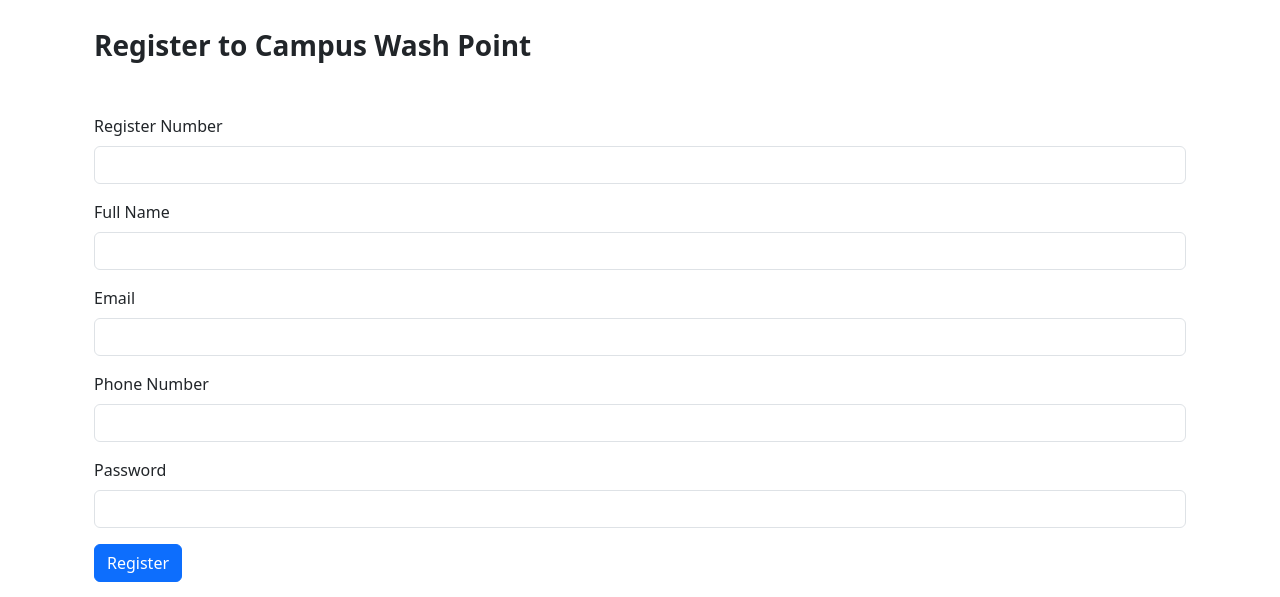
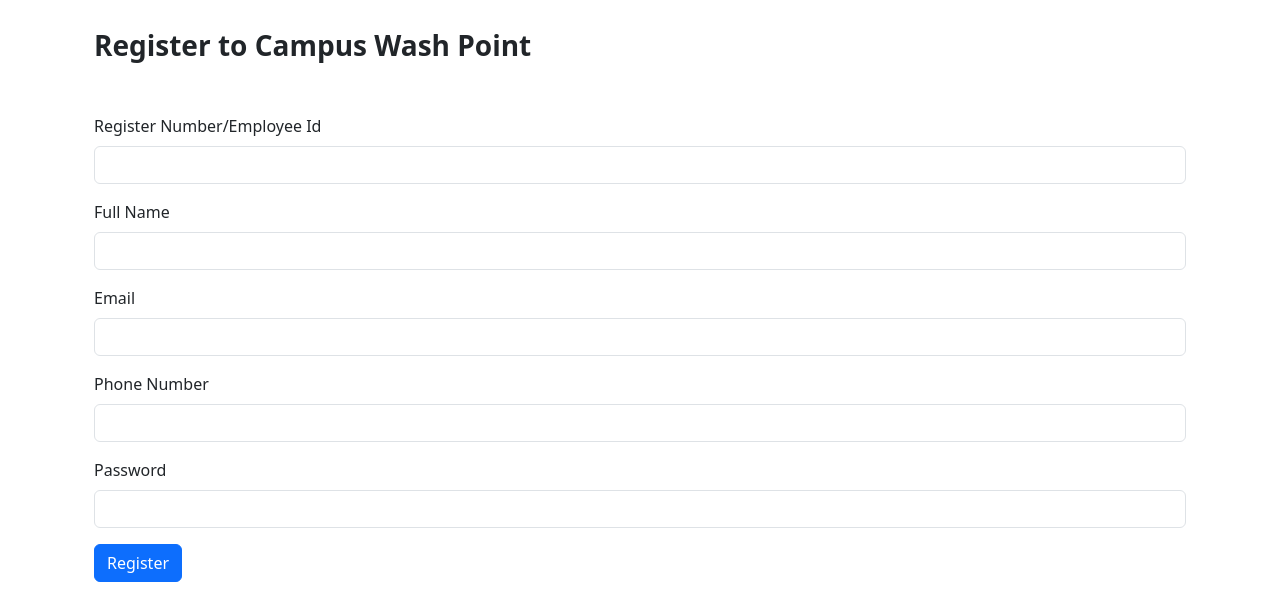
Before and after one commit to iamvarshinigowda/Campuswash, a Django app: page /auth/register in a window 1280 px wide. Shown: the part 56-653 px from the top of the page. Run offline with Django 5.2, Linux system fonts and the light colour scheme; some libraries are stand-ins or nearby versions.

Commit message:
overall project

```diff
--- a/templates/authenticate/register.html
+++ b/templates/authenticate/register.html
@@ -10,7 +10,7 @@
 
         <!-- Register Number -->
         <div class="mb-3">
-            <label for="register_number" class="form-label">Register Number</label>
+            <label for="register_number" class="form-label">Register Number/Employee Id</label>
             <input type="text" class="form-control" id="register_number" name="register_number" required>
         </div>
 
```
Also changed, not shown: db.sqlite3.
